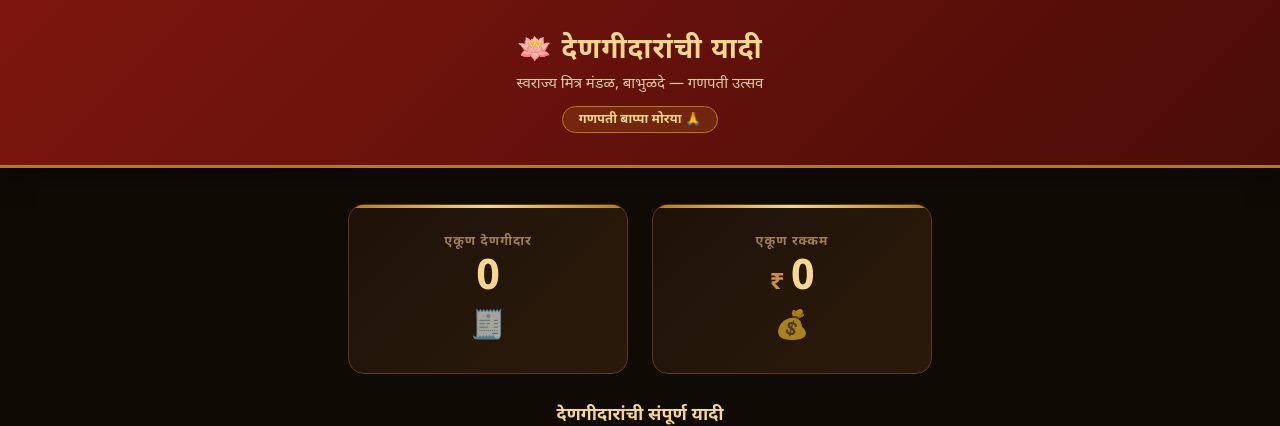
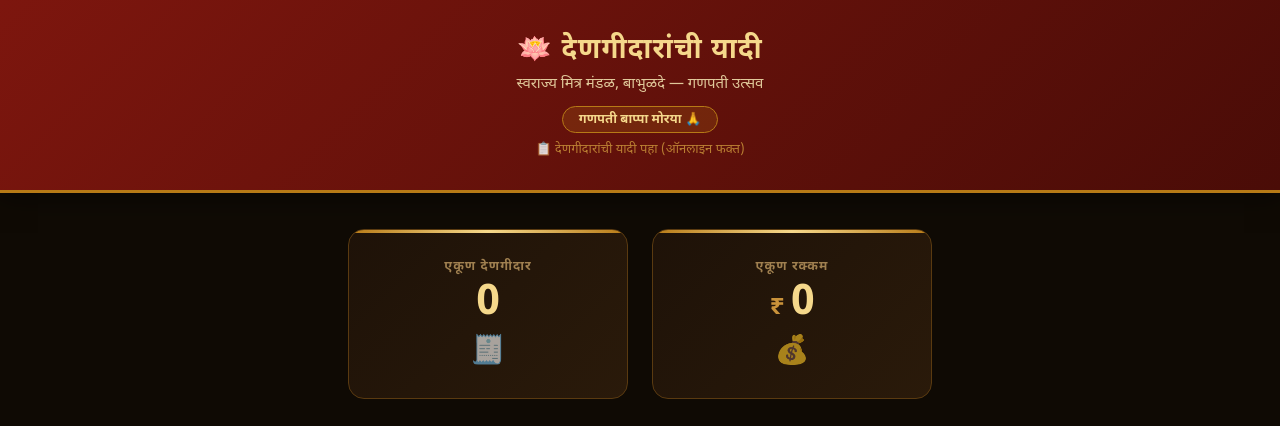
Before and after one commit to Sanket5749/GanpatiPavti, a Flask app: page /yadi in a window 1280 px wide. Shown: the top 426 px of the page. Run offline with Flask 3, Linux system fonts and the light colour scheme; data that the repository does not hold is empty.

Commit message:
add new feature

```diff
--- a/templates/pavti.html
+++ b/templates/pavti.html
@@ -683,7 +683,7 @@
               await navigator.share({
                 files: [file],
                 title: "गणपती पावती",
-                text: `🪷 गणपती पावती — स्वराज्य मित्र मंडळ, बाभुळदे\n\n📋 देणगीदारांची यादी पहा: ${yadiUrl}`,
+                text: `🪷 गणपती पावती — स्वराज्य मित्र मंडळ, बाभुळदे\n\n📋 देणगीदारांची यादी पहा (ऑनलाइन फक्त): ${yadiUrl}`,
               });
 
               waBtn.textContent = "✅ शेअर केले!";
@@ -696,7 +696,7 @@
 
               const yadiUrl = window.location.origin + "/yadi";
               const text = encodeURIComponent(
-                `🪷 गणपती पावती — स्वराज्य मित्र मंडळ, बाभुळदे\n(पावती आत्ताच डाउनलोड झाली, ती WhatsApp मध्ये जोडा)\n\n📋 देणगीदारांची यादी पहा: ${yadiUrl}`,
+                `🪷 गणपती पावती — स्वराज्य मित्र मंडळ, बाभुळदे\n(पावती आत्ताच डाउनलोड झाली, ती WhatsApp मध्ये जोडा)\n\n📋 देणगीदारांची यादी पहा (ऑनलाइन फक्त): ${yadiUrl}`,
               );
               setTimeout(() => {
                 window.open(
--- a/templates/yadi.html
+++ b/templates/yadi.html
@@ -58,6 +58,13 @@
             border-radius: 20px;
             font-size: 13px;
             font-weight: 600;
+        }
+
+        .header-note {
+            margin-top: 8px;
+            color: #c9923a;
+            font-size: 13px;
+            opacity: 0.85;
         }
 
 
@@ -273,6 +280,7 @@
         <div class="header-title">🪷 देणगीदारांची यादी</div>
         <div class="header-sub">स्वराज्य मित्र मंडळ, बाभुळदे — गणपती उत्सव</div>
         <div class="header-badge">गणपती बाप्पा मोरया 🙏</div>
+        <div class="header-note">📋 देणगीदारांची यादी पहा (ऑनलाइन फक्त)</div>
     </div>
 
 
```
